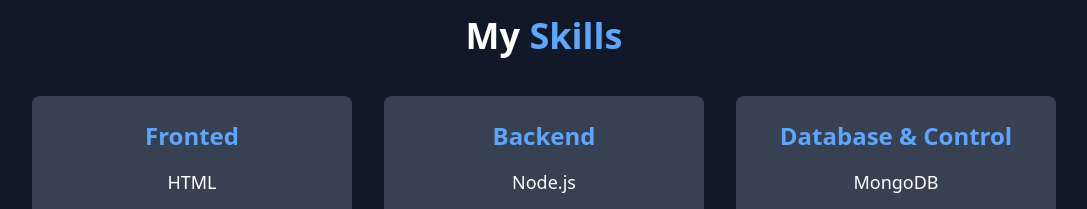
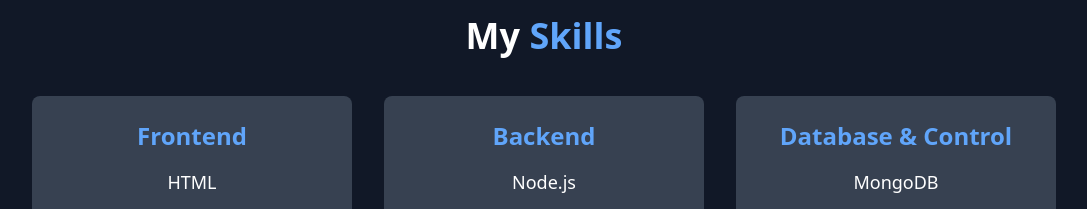
Before and after one commit to vishalp0407/my-portfolio, a React (Vite) app: page / in a window 1280 px wide. Shown: the part 920-1129 px from the top of the page, without its empty margins (96-1183 px from the left). Built offline with nearby package versions, Linux system fonts and the light colour scheme.

Commit message:
update my skill.jsx

```diff
--- a/src/screens/Skills.jsx
+++ b/src/screens/Skills.jsx
@@ -1,7 +1,7 @@
 const Skills = () => {
   const categories = [
     {
-      title: "Fronted",
+      title: "Frontend",
       skills: ["HTML", "CSS", "JavaScript", "React", "Tailwind CSS", "Redux"],
     },
     {
```
